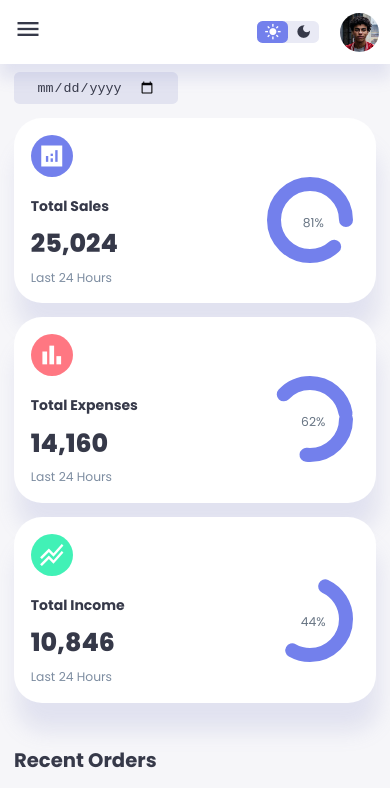
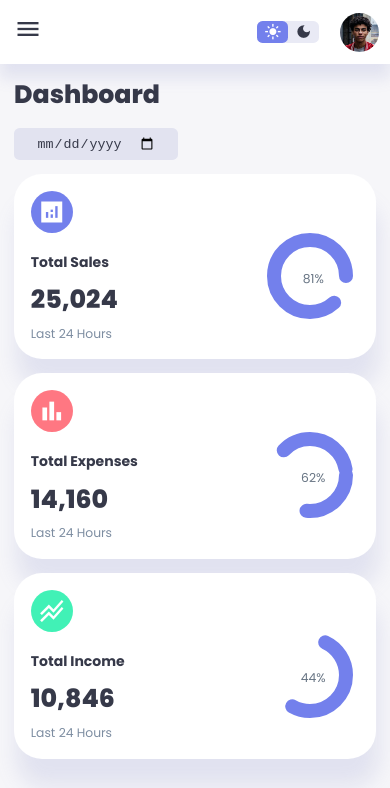
Before and after one commit to jonathanppmaia/Dashboard_egaTor, a plain HTML site: page index.html in a window 390 px wide. Shown: the top 788 px of the page. Drawn offline with Linux system fonts and the light colour scheme.

Commit message:
correção main

```diff
--- a/style.css
+++ b/style.css
@@ -652,8 +652,8 @@ main .recent-orders a{
   }
 
   main{
-    padding-top: 8rem;
     padding: 0 1rem;
+    margin-top: 5.4rem;
   }
 
   main .recent-orders{
```
